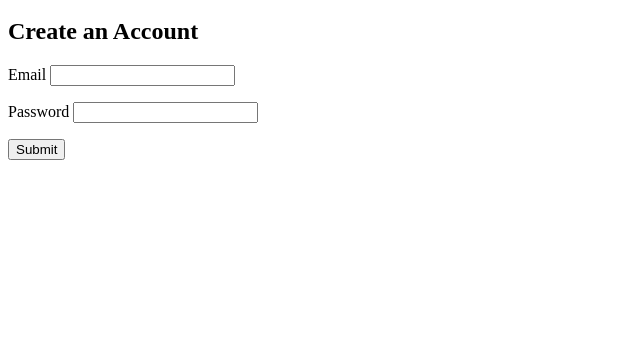
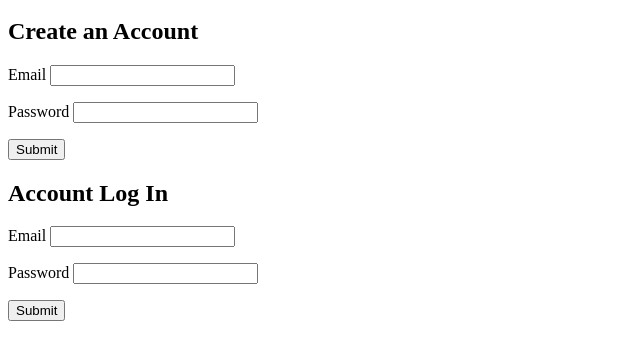
Before and after one commit to Heather1337/movie-ratings-v2, a Flask app: page / in a window 1280 px wide. Shown: the part 165-525 px from the top of the page, without its empty margins (0-640 px from the left). Run offline with Flask 2, Linux system fonts and the light colour scheme.

Commit message:
Adding ability for user to register/login and handles password assertion.

```diff
--- a/crud.py
+++ b/crud.py
@@ -27,6 +27,11 @@ def get_user_by_id(user_id):
     """Get information for given user by id."""
 
     return User.query.get(user_id)
+
+def get_user_by_email(user_email):
+    """Get information for user given user email."""
+
+    return User.query.filter(User.email==user_email).first()
 
 def create_movie(title, overview, release_date, poster_path):
     """Create and return a new movie."""
--- a/model.py
+++ b/model.py
@@ -12,10 +12,9 @@ class User(db.Model):
     __tablename__ = 'users'
 
     user_id = db.Column(db.Integer, primary_key=True, autoincrement=True)
+    password = db.Column(db.String, nullable=False)
     email = db.Column(db.String, nullable=False, unique=True)
-    password = db.column(db.String)
 
-    # ratings - a list of Rating objects
 
     def __repr__(self):
         return f'<User user_id={self.user_id} email={self.email}>'
--- a/server.py
+++ b/server.py
@@ -48,11 +48,40 @@ def display_user(user_id):
     return render_template('/user_profile.html', user=user)
 
 @app.route('/users', methods=['POST'])
+def user_register():
+    """Create a new user or login an existing user."""
+
+    email = request.form['email']
+    password = request.form['password']
+
+    user = crud.get_user_by_email(email)
+    if user:
+        flash('Account already exists with provided email. Please provide a different email.')
+    else:
+        crud.create_user(email, password)
+        flash('Account has been created! Please log in.')
+
+    return redirect('/')
+
+@app.route('/userslogin', methods=['POST'])
 def user_login():
     """Create a new user or login an existing user."""
-    print('===================',request.form['email'])
+
     email = request.form['email']
     password = request.form['password']
+
+    user = crud.get_user_by_email(email)
+
+    if user.password == password:
+        session['user_id'] = user.user_id
+        print('USER ID HAS BEEN ADDED TO SESSION', session)
+
+        flash('You have been logged in!')
+    else:
+        flash('Password does not match what we have on file. Please log in again.')
+
+    return redirect('/')
+
 
 if __name__ == '__main__':
     connect_to_db(app)
--- a/templates/homepage.html
+++ b/templates/homepage.html
@@ -24,4 +24,19 @@
         <input type="submit">
     </p>
   </form>
+
+  <h2>Account Log In</h2>
+  <form action="/userslogin" method="POST">
+    <p>
+        Email <input type="text" name="email">
+    </p>
+
+    <p>
+        Password <input type="text" name="password">
+    </p>
+
+    <p>
+        <input type="submit">
+    </p>
+  </form>
 {% endblock %}
```
